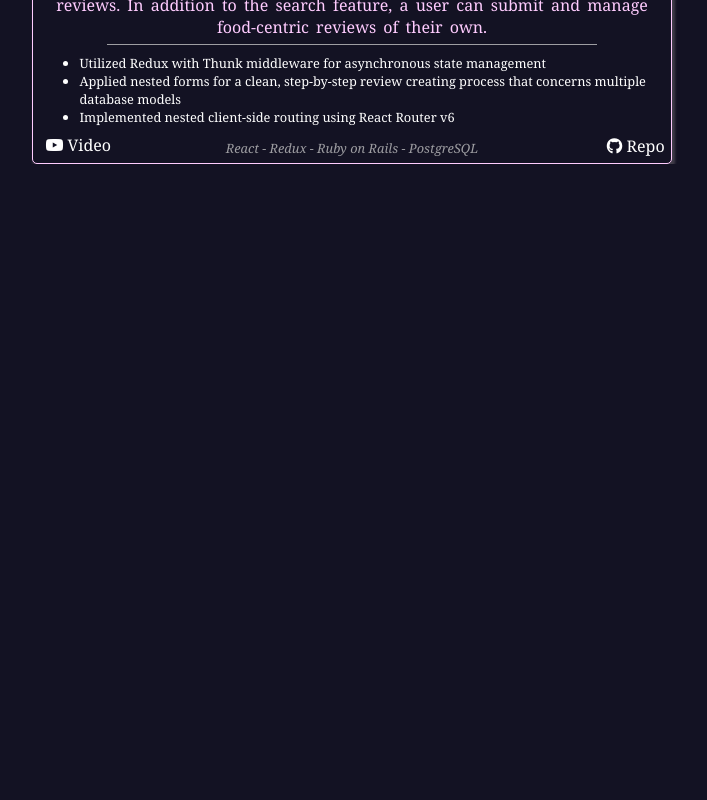
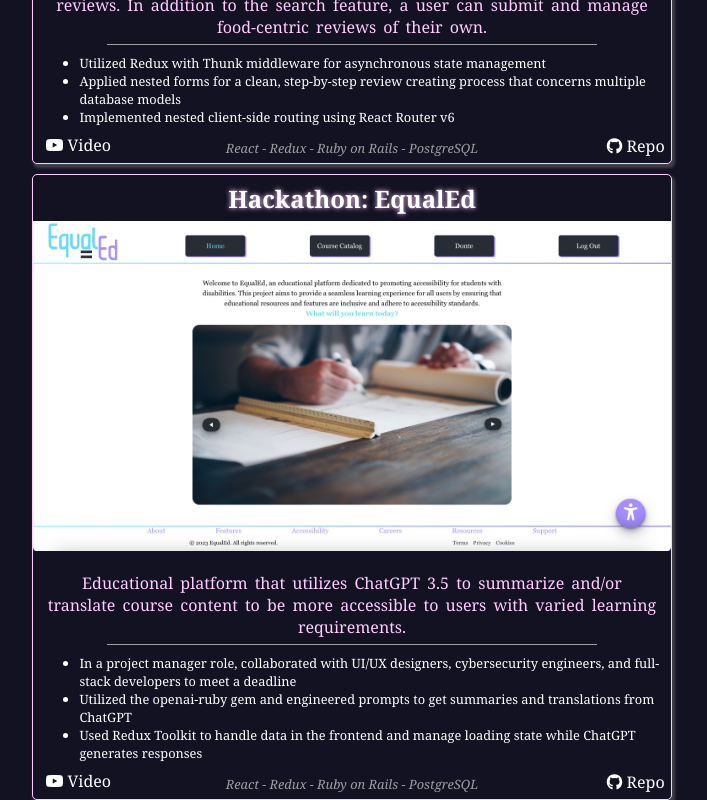
Before and after one commit to dawnteigh/dawnteigh.github.io, a React (Create React App) app: page /#/portfolio in a window 1280 px wide. Shown: the part 2497-3297 px from the top of the page, without its empty margins (288-995 px from the left). Before the commit the page ends 2661 px from the top, so only its background shows below. Built offline with nearby package versions, Linux system fonts and the light colour scheme.

Commit message:
add hackathon project to portfolio

```diff
--- a/src/data/projects.js
+++ b/src/data/projects.js
@@ -6,6 +6,8 @@ import tossedandfound from "../assets/tossed-and-found.gif"
 import tafstatic from "../assets/tafstatic.png"
 import wordofmouth from "../assets/word-of-mouth.gif"
 import womstatic from "../assets/womstatic.png"
+import equaledstatic from "../assets/equaledstatic.png"
+import equaled from "../assets/equaled.gif"
 
 export const projects = [
   {
@@ -64,4 +66,17 @@ export const projects = [
     repo: "https://github.com/dawnteigh/word-of-mouth",
     videoId: "1c1RF5p3fbM"
   },
+  {
+    name: "Hackathon: EqualEd",
+    desc: `Educational platform that utilizes ChatGPT 3.5 to summarize and/or translate course content to be more accessible to users with varied learning requirements.`,
+    img: { static: equaledstatic, gif: equaled },
+    highlights: [
+      "In a project manager role, collaborated with UI/UX designers, cybersecurity engineers, and full-stack developers to meet a deadline",
+      "Utilized the openai-ruby gem and engineered prompts to get summaries and translations from ChatGPT",
+      "Used Redux Toolkit to handle data in the frontend and manage loading state while ChatGPT generates responses"
+    ],
+    stack: "React - Redux - Ruby on Rails - PostgreSQL",
+    repo: "https://github.com/Limeload/EqualEd",
+    videoId: "8IbONlBJId0"
+  },
 ]
```
Also changed, not shown: src/assets/equaledstatic.png (added), 1 other file (tests, documents, lock files or other folders).
